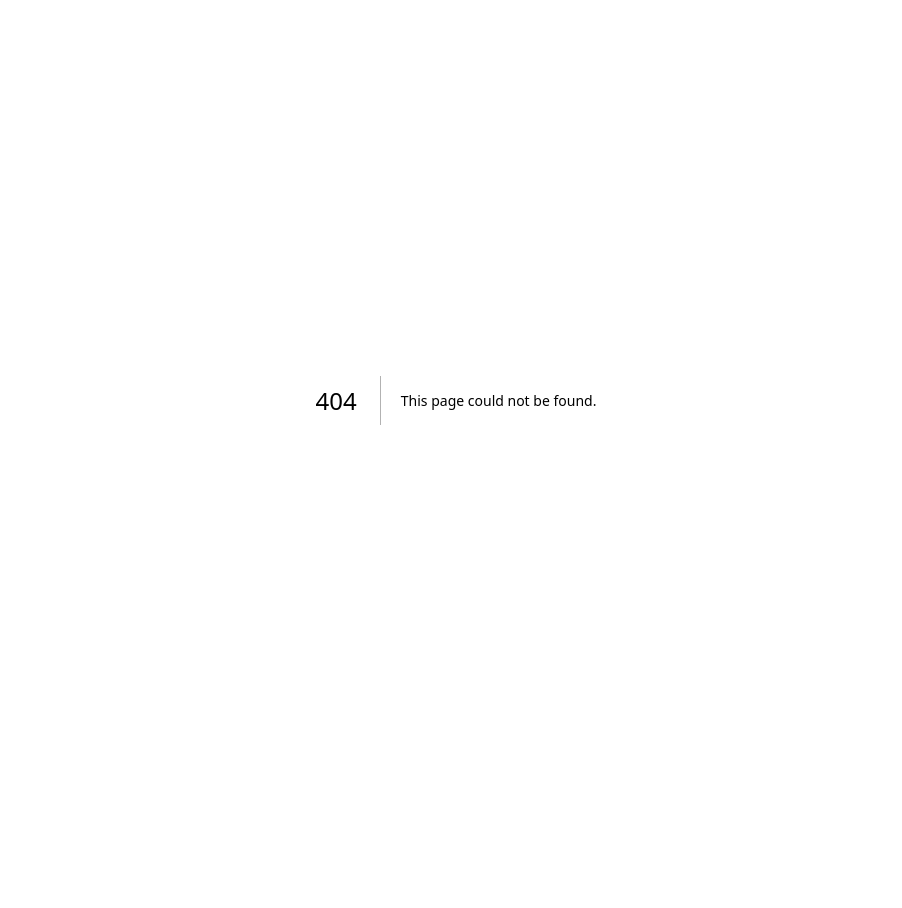
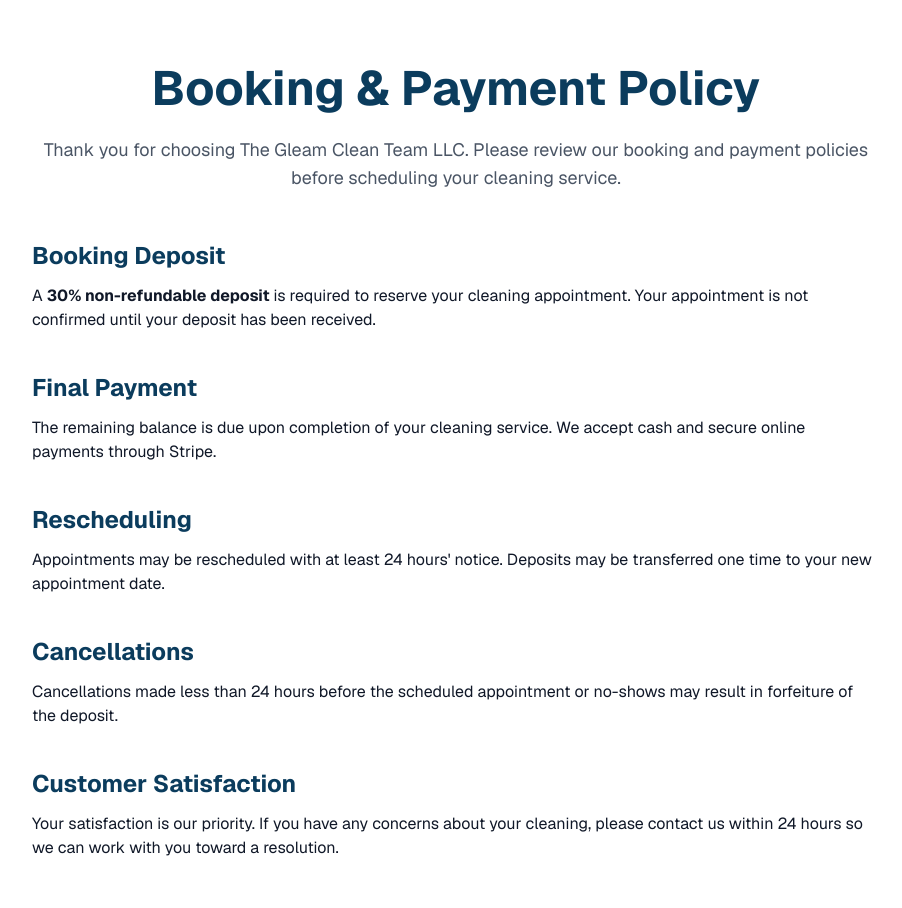
Before and after one commit to TheGleamCleanTeam/thegleamcleanteamllc-website, a Next.js app in the folder website/: page /booking-policy in a window 1280 px wide. Before the commit this address had no page. Shown: the top 908 px of the page, without its empty margins (184-1086 px from the left). Before the commit the page ends 800 px from the top, so only its background shows below. Built offline with nearby package versions, Linux system fonts and the light colour scheme.

Commit message:
Add Booking Policy page

```diff
--- /dev/null
+++ b/website/src/app/booking-policy/page.tsx
@@ -0,0 +1,83 @@
+export default function BookingPolicyPage() {
+  return (
+    <main className="min-h-screen bg-white text-gray-900">
+      <section className="max-w-4xl mx-auto px-6 py-16">
+
+        <h1 className="text-5xl font-bold text-[#0b3c5d] text-center">
+          Booking & Payment Policy
+        </h1>
+
+        <p className="mt-6 text-lg text-gray-600 text-center">
+          Thank you for choosing The Gleam Clean Team LLC. Please review our
+          booking and payment policies before scheduling your cleaning service.
+        </p>
+
+        <div className="mt-12 space-y-10">
+
+          <div>
+            <h2 className="text-2xl font-bold text-[#0b3c5d]">
+              Booking Deposit
+            </h2>
+            <p className="mt-3">
+              A <strong>30% non-refundable deposit</strong> is required to
+              reserve your cleaning appointment. Your appointment is not
+              confirmed until your deposit has been received.
+            </p>
+          </div>
+
+          <div>
+            <h2 className="text-2xl font-bold text-[#0b3c5d]">
+              Final Payment
+            </h2>
+            <p className="mt-3">
+              The remaining balance is due upon completion of your cleaning
+              service. We accept cash and secure online payments through Stripe.
+            </p>
+          </div>
+
+          <div>
+            <h2 className="text-2xl font-bold text-[#0b3c5d]">
+              Rescheduling
+            </h2>
+            <p className="mt-3">
+              Appointments may be rescheduled with at least 24 hours' notice.
+              Deposits may be transferred one time to your new appointment date.
+            </p>
+          </div>
+
+          <div>
+            <h2 className="text-2xl font-bold text-[#0b3c5d]">
+              Cancellations
+            </h2>
+            <p className="mt-3">
+              Cancellations made less than 24 hours before the scheduled
+              appointment or no-shows may result in forfeiture of the deposit.
+            </p>
+          </div>
+
+          <div>
+            <h2 className="text-2xl font-bold text-[#0b3c5d]">
+              Customer Satisfaction
+            </h2>
+            <p className="mt-3">
+              Your satisfaction is our priority. If you have any concerns about
+              your cleaning, please contact us within 24 hours so we can work
+              with you toward a resolution.
+            </p>
+          </div>
+
+        </div>
+
+        <div className="mt-16 text-center">
+          <a
+            href="/book"
+            className="bg-[#d4af37] hover:bg-yellow-500 text-white px-8 py-4 rounded-full font-semibold text-lg"
+          >
+            I Understand & Want to Book My Cleaning
+          </a>
+        </div>
+
+      </section>
+    </main>
+  );
+}
--- a/website/src/app/page.tsx
+++ b/website/src/app/page.tsx
@@ -15,6 +15,7 @@ export default function Home() {
             <a href="#about">About</a>
             <a href="#services">Services</a>
             <a href="#gallery">Gallery</a>
+            <a href="/booking-policy">Booking Policy</a>
             <a href="/book">Contact</a>
           </nav>
 
```
